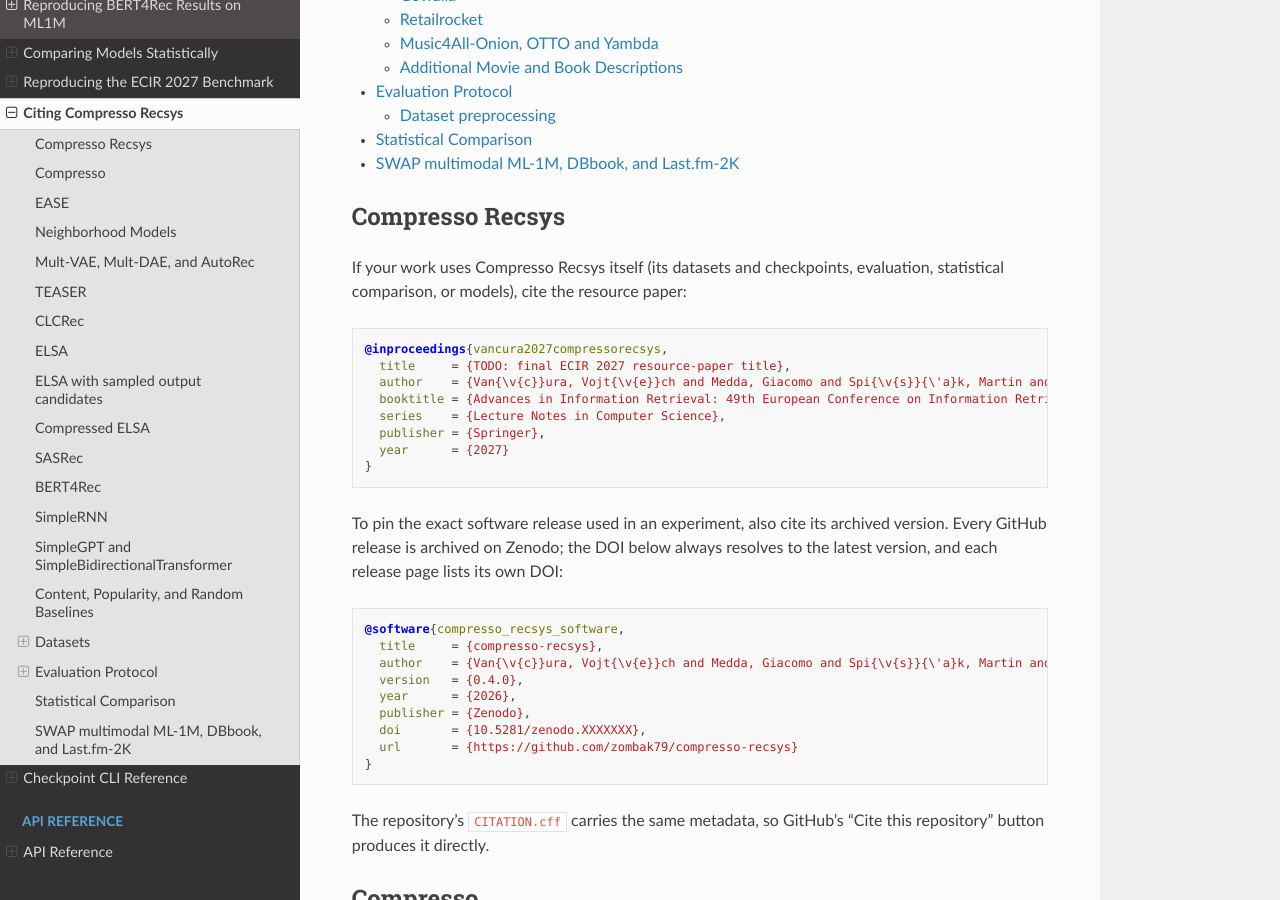
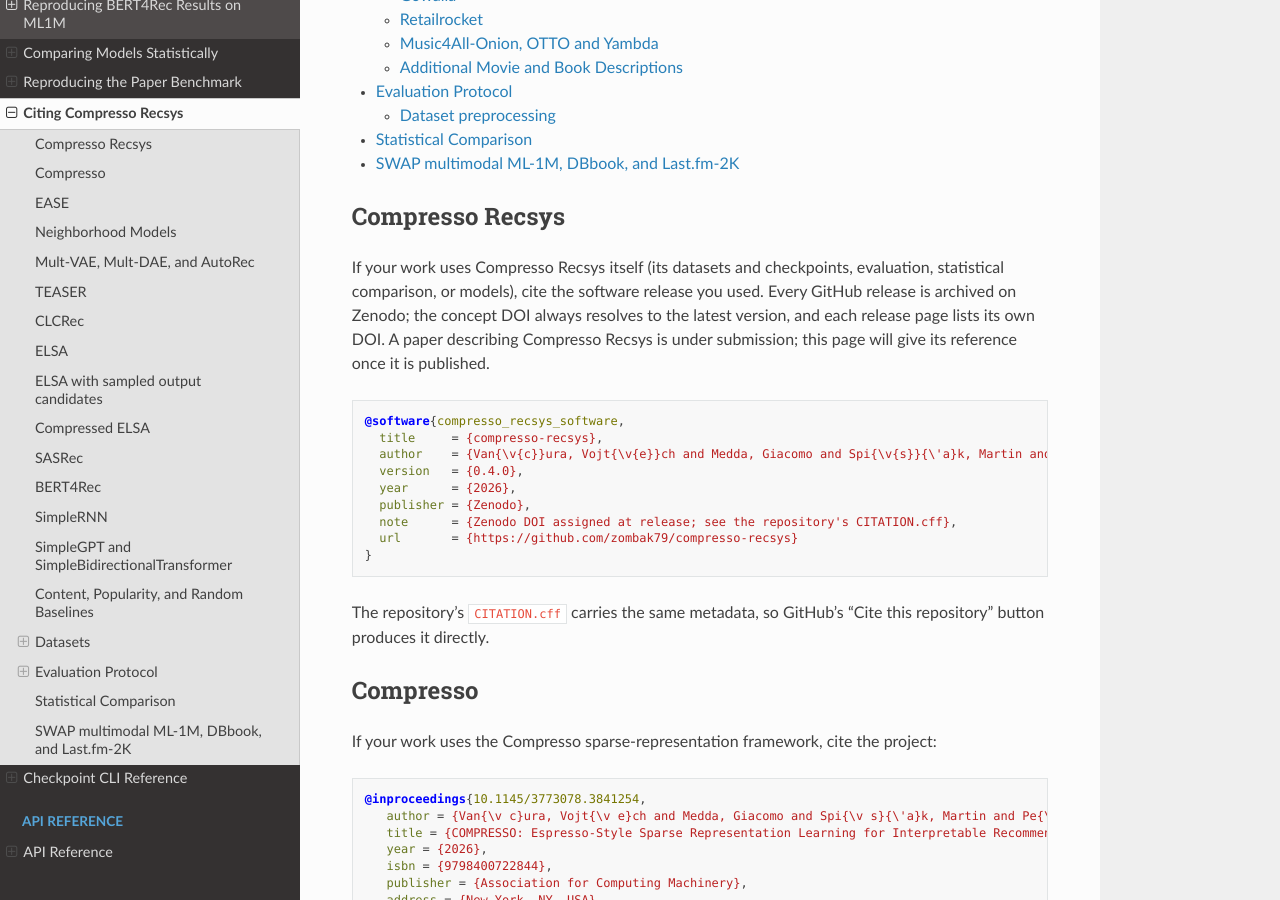
Before and after one commit to zombak79/compresso-recsys, a Sphinx documentation site: the page built from docs/source/citing.rst, in a window 1280 px wide and 900 px high, scrolled down 860 px. Built offline with Sphinx 7.4.7 and the Read the Docs theme 3.1.0, drawn with Linux system fonts in a browser that asks for light colours.

Commit message:
Release 0.4.0
Version 0.4.0 (CHANGELOG dated 2026-10-28). CITATION.cff cites the software
release with the authors' ORCIDs; the Zenodo DOI and a paper reference are
added once they exist, and the placeholder conference entry is gone (also
from the citing guide). README carries a commented DOI badge placeholder.
Release notes for the GitHub release are in .github/RELEASE_NOTES_0.4.0.md.
Wording no longer ties the benchmark to a venue; the configuration keeps
its file name, ecir2027.toml.

```diff
--- a/docs/source/citing.rst
+++ b/docs/source/citing.rst
@@ -14,22 +14,11 @@
 ----------------
 
 If your work uses Compresso Recsys itself (its datasets and checkpoints,
-evaluation, statistical comparison, or models), cite the resource paper:
-
-.. code-block:: bibtex
-
-   @inproceedings{vancura2027compressorecsys,
-     title     = {TODO: final ECIR 2027 resource-paper title},
-     author    = {Van{\v{c}}ura, Vojt{\v{e}}ch and Medda, Giacomo and Spi{\v{s}}{\'a}k, Martin and Pe{\v{s}}ka, Ladislav and Olieman, Mark},
-     booktitle = {Advances in Information Retrieval: 49th European Conference on Information Retrieval, {ECIR} 2027},
-     series    = {Lecture Notes in Computer Science},
-     publisher = {Springer},
-     year      = {2027}
-   }
-
-To pin the exact software release used in an experiment, also cite its archived
-version. Every GitHub release is archived on Zenodo; the DOI below always
-resolves to the latest version, and each release page lists its own DOI:
+evaluation, statistical comparison, or models), cite the software release you
+used. Every GitHub release is archived on Zenodo; the concept DOI always
+resolves to the latest version, and each release page lists its own DOI. A
+paper describing Compresso Recsys is under submission; this page will give its
+reference once it is published.
 
 .. code-block:: bibtex
 
@@ -39,7 +28,7 @@
      version   = {0.4.0},
      year      = {2026},
      publisher = {Zenodo},
-     doi       = {10.5281/zenodo.XXXXXXX},
+     note      = {Zenodo DOI assigned at release; see the repository's CITATION.cff},
      url       = {https://github.com/zombak79/compresso-recsys}
    }
 
--- a/docs/source/paper-reproduction.rst
+++ b/docs/source/paper-reproduction.rst
@@ -1,8 +1,8 @@
-Reproducing the ECIR 2027 Benchmark
-===================================
+Reproducing the Paper Benchmark
+===============================
 
 The results tables and the warm/cold case study of the compresso-recsys resource
-paper (ECIR 2027) come from one runner, ``examples/paper/run.py``, driven by one
+paper (under submission) come from one runner, ``examples/paper/run.py``, driven by one
 configuration file. This page walks through the whole path:
 
 1. build the data checkpoints;
--- a/pyproject.toml
+++ b/pyproject.toml
@@ -4,7 +4,7 @@
 
 [project]
 name = "compresso-recsys"
-version = "0.4.0.dev0"
+version = "0.4.0"
 description = "Practical recommender development: data checkpoints, a model base class, and evaluation with statistical testing"
 readme = { file = "README.md", content-type = "text/markdown" }
 requires-python = ">=3.10"
```
Also changed, not shown: CHANGELOG.md (+2 -2 lines), README.md (+3 -1 lines), .github/RELEASE_NOTES_0.4.0.md (added), examples/paper/README.md, 3 other files.
